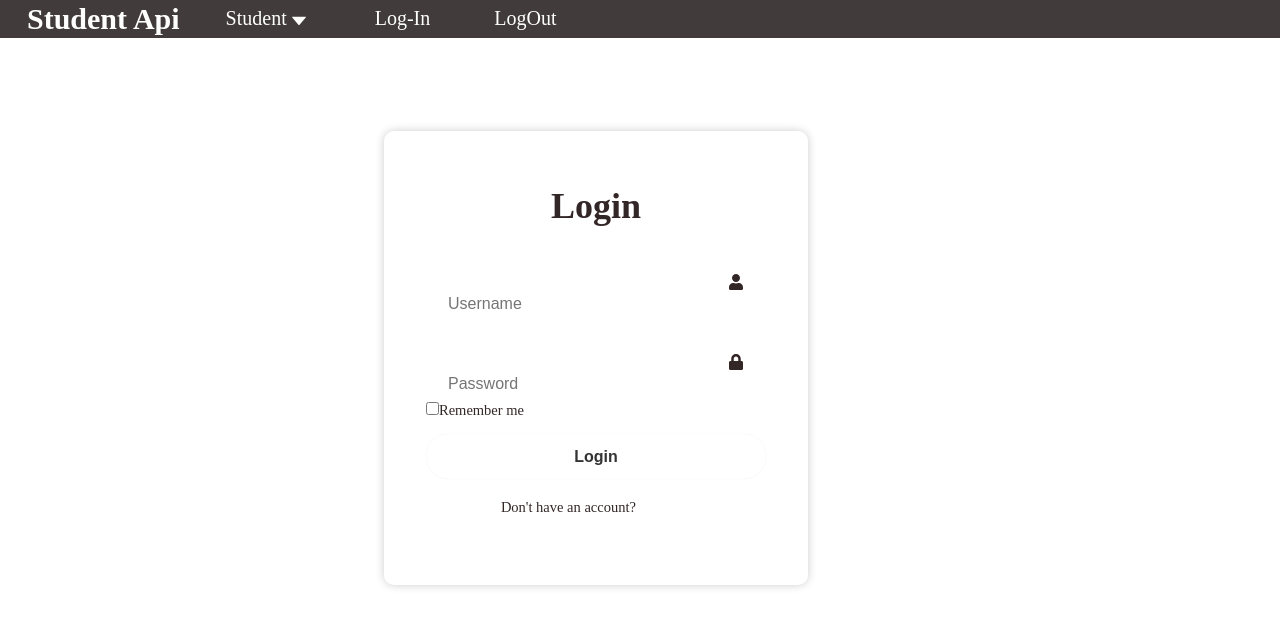
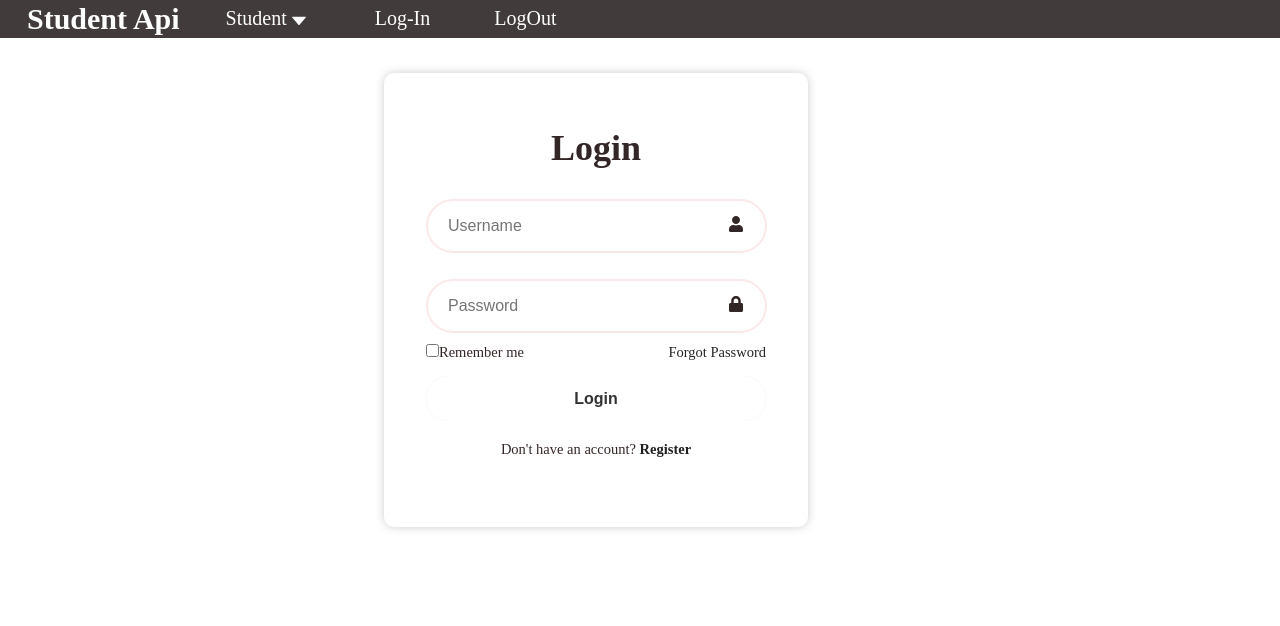
Before and after one commit to MBUDA-BRANICE-NJIRA/Log-In-Form-Consuming-Student-Api, a React (Create React App) app: page /LogIn in a window 1280 px wide. Shown: the top 626 px of the page. Built offline with nearby package versions, Linux system fonts and the light colour scheme.

Commit message:
Worked on the input for the lof in

```diff
--- a/src/components/LogIn.js
+++ b/src/components/LogIn.js
@@ -13,6 +13,8 @@ const LoginRegister = () => {
   const loginLink = () => {
     setAction("");
   };
+
+
 
   return (
     <div className={`Wrapper ${action}`}>
--- a/src/index.css
+++ b/src/index.css
@@ -69,7 +69,7 @@
 
 /* LOGIN CSS */
 .Wrapper  {
-  position: absolute;
+  position: relative;
   width: 420px;
   height: 450px;
   background: transparent;
@@ -85,6 +85,8 @@
   margin-top: 35px;
   top: 12%;
   left: 30%;
+  /* Revist */
+  overflow: hidden;
 
 
 }
@@ -147,15 +149,15 @@ form .input-box{
 
 }
 .input-box input {
-  width: 100%;
-  height: 100%;
+  width: 80%;
+  height: 20%;
   background: transparent;
   border: none;
   outline: none;
-  border: 2px solid rgba(255, 255, 255, .1);
+  border: 2px solid rgba(207, 20, 20, 0.1);
   border-radius: 40px;
   font-size: 16px;
-  color: #fff;
+  color: #252222;
   padding: 20px 45px 20px 20px;
 }
 
@@ -185,7 +187,7 @@ form .remember-forgot {
 }
 
 .remember-forgot a {
-  color: #fff;
+  color: #272525;
   text-decoration: none;
 }
 
@@ -215,7 +217,7 @@ form .register-link {
   margin: 20px 0 15px;
 }
 .register-link p a {
-  color: #fff;
+  color: #221f1f;
   text-decoration: none;
   font-weight: 600;
 }
```
